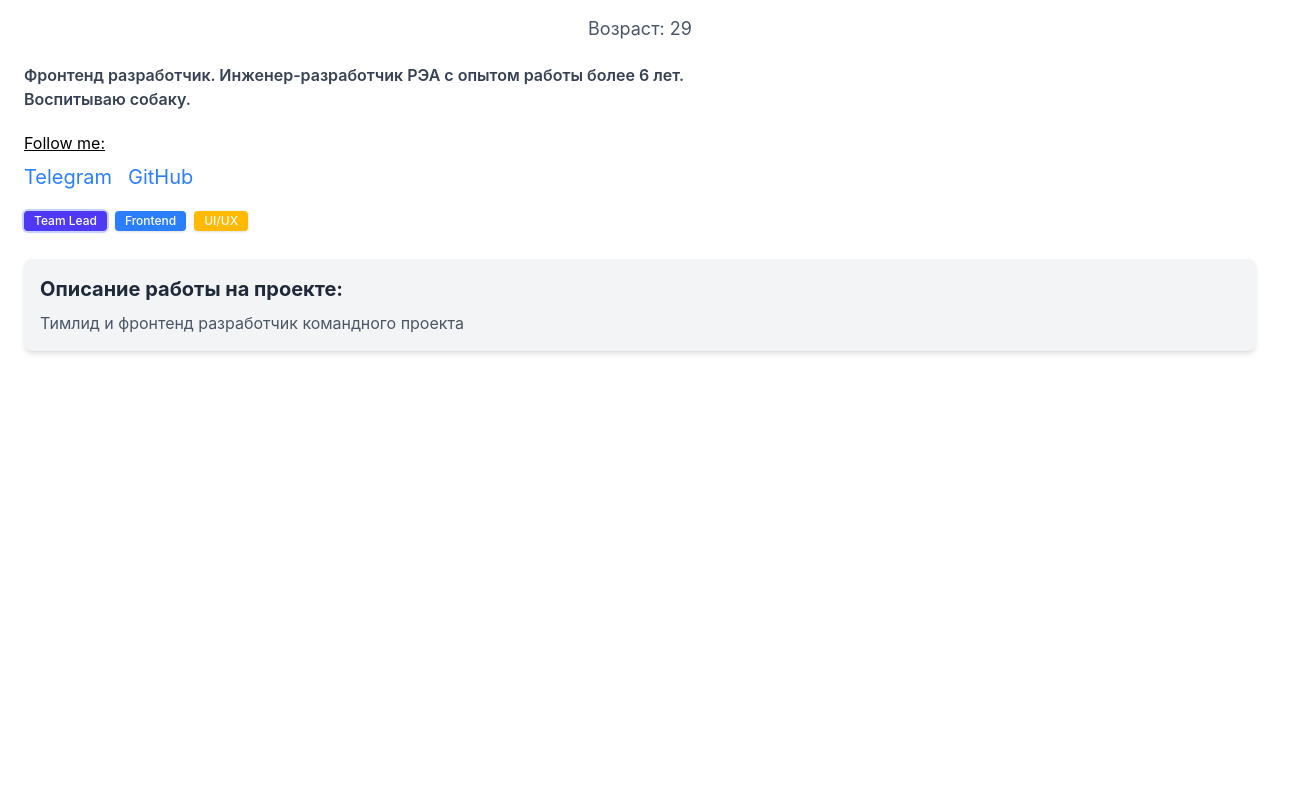
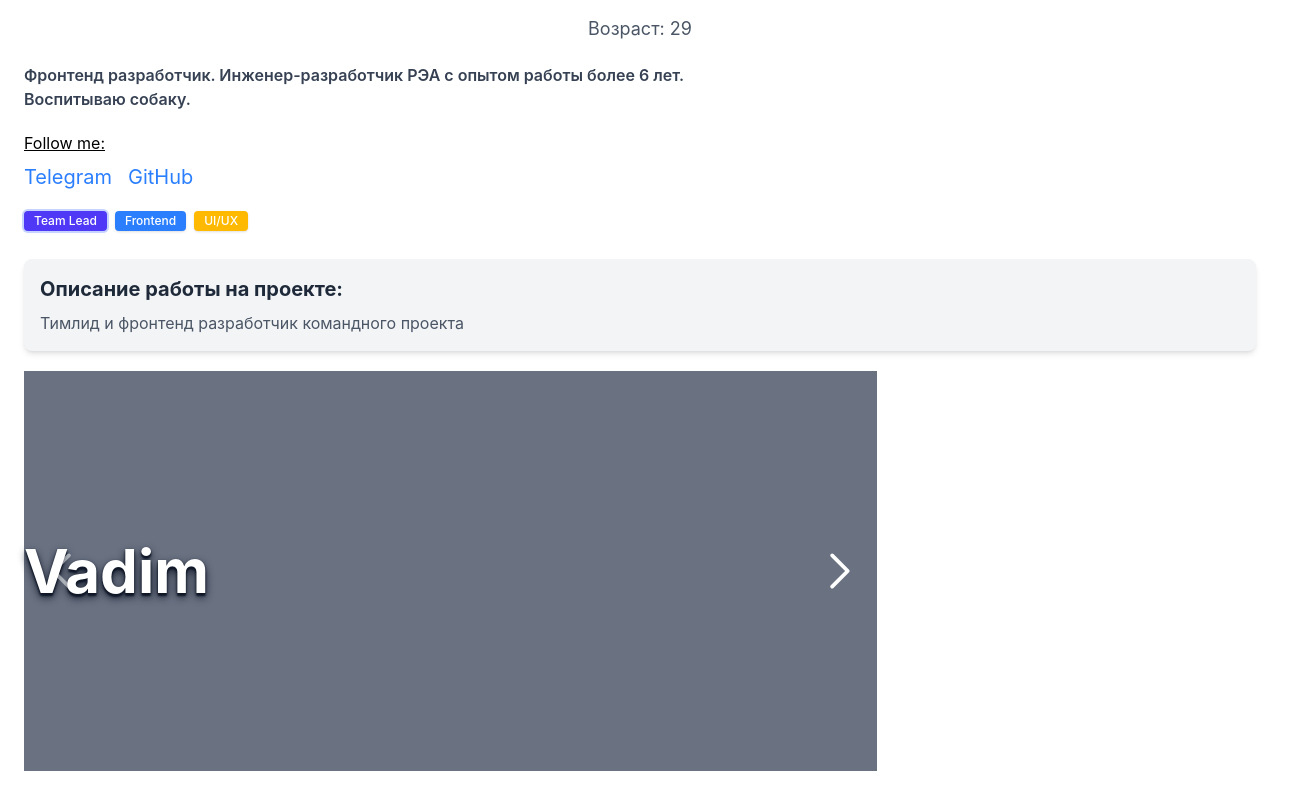
Before and after one commit to KarinaKold/TEAM-hackathon, a React (Vite) app: page /member/1 in a window 1280 px wide. Shown: the part 665-1460 px from the top of the page, 1304 px wide, since content can reach past the window. Before the commit the page ends 1040 px from the top, so only its background shows below. Built offline with nearby package versions, Linux system fonts and the light colour scheme.

Commit message:
refactor: add changes

```diff
--- a/src/pages/MemberPage.jsx
+++ b/src/pages/MemberPage.jsx
@@ -2,7 +2,7 @@
 import { useEffect, useState } from 'react';
 import { useParams } from 'react-router';
 import { MEMBERS } from '../data';
-import { Breadcrumbs, Button, UserBadge } from '../components';
+import { Breadcrumbs, Button, Slider, UserBadge } from '../components';
 
 export const MemberPage = () => {
 	const { id } = useParams();
@@ -91,6 +91,7 @@ export const MemberPage = () => {
 					</h4>
 					<p className="mt-2 text-gray-600">{work}</p>
 				</div>
+				<Slider />
 			</div>
 		</>
 	);
```
Also changed, not shown: 1 other file (tests, documents, lock files or other folders).
